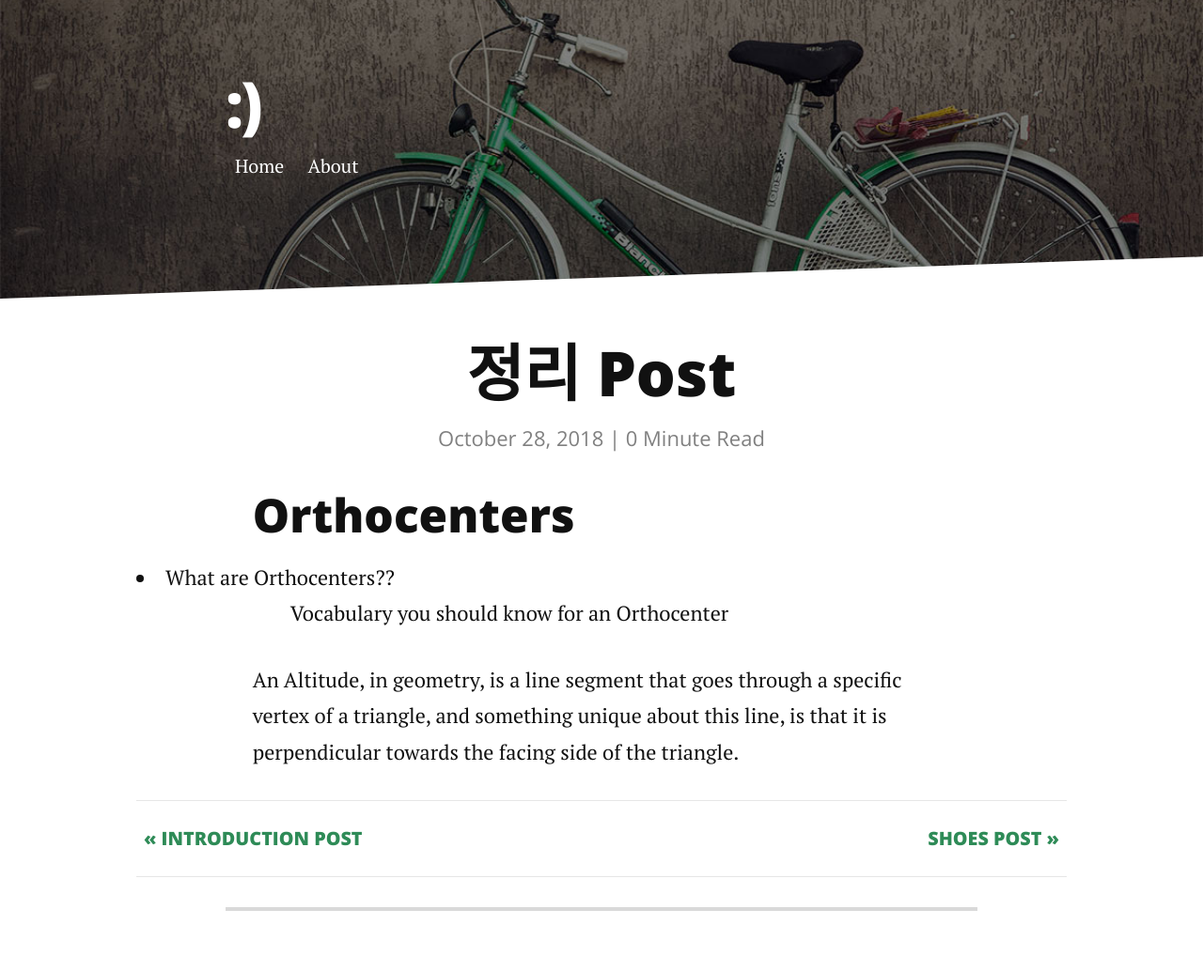
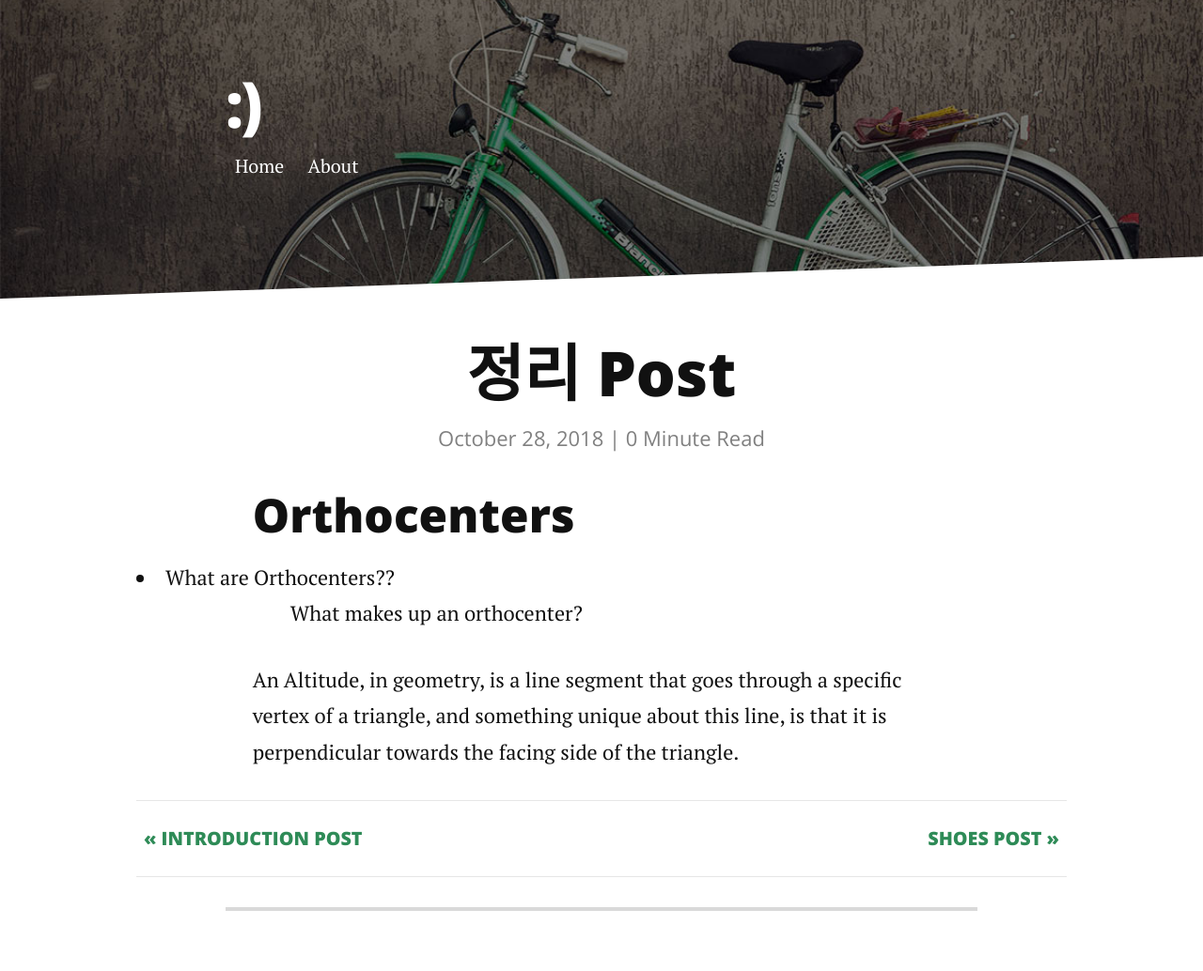
Before and after one commit to dongie416/dongie416.github.io, a Jekyll site: the page built from _posts/2018-10-28-정리-post.markdown, in a window 1280 px wide. Shown: the whole page at 94% size. Built offline with Jekyll 4.4.1, drawn with Linux system fonts in a browser that asks for light colours; nearby versions of some CDN libraries; our own code applies the rules of GitHub Pages for plain Markdown files.

Commit message:
orthocenterboi

```diff
--- a/_posts/2018-10-28-정리-post.markdown
+++ b/_posts/2018-10-28-정리-post.markdown
@@ -1,4 +1,4 @@
 <h2> Orthocenters </h2>
 <li> What are Orthocenters?? </li>
-<ol> Vocabulary you should know for an Orthocenter </ol>
+<ol> What makes up an orthocenter? </ol>
 <p> An Altitude, in geometry, is a line segment that goes through a specific vertex of a triangle, and something unique about this line, is that it is perpendicular towards the facing side of the triangle.
```
